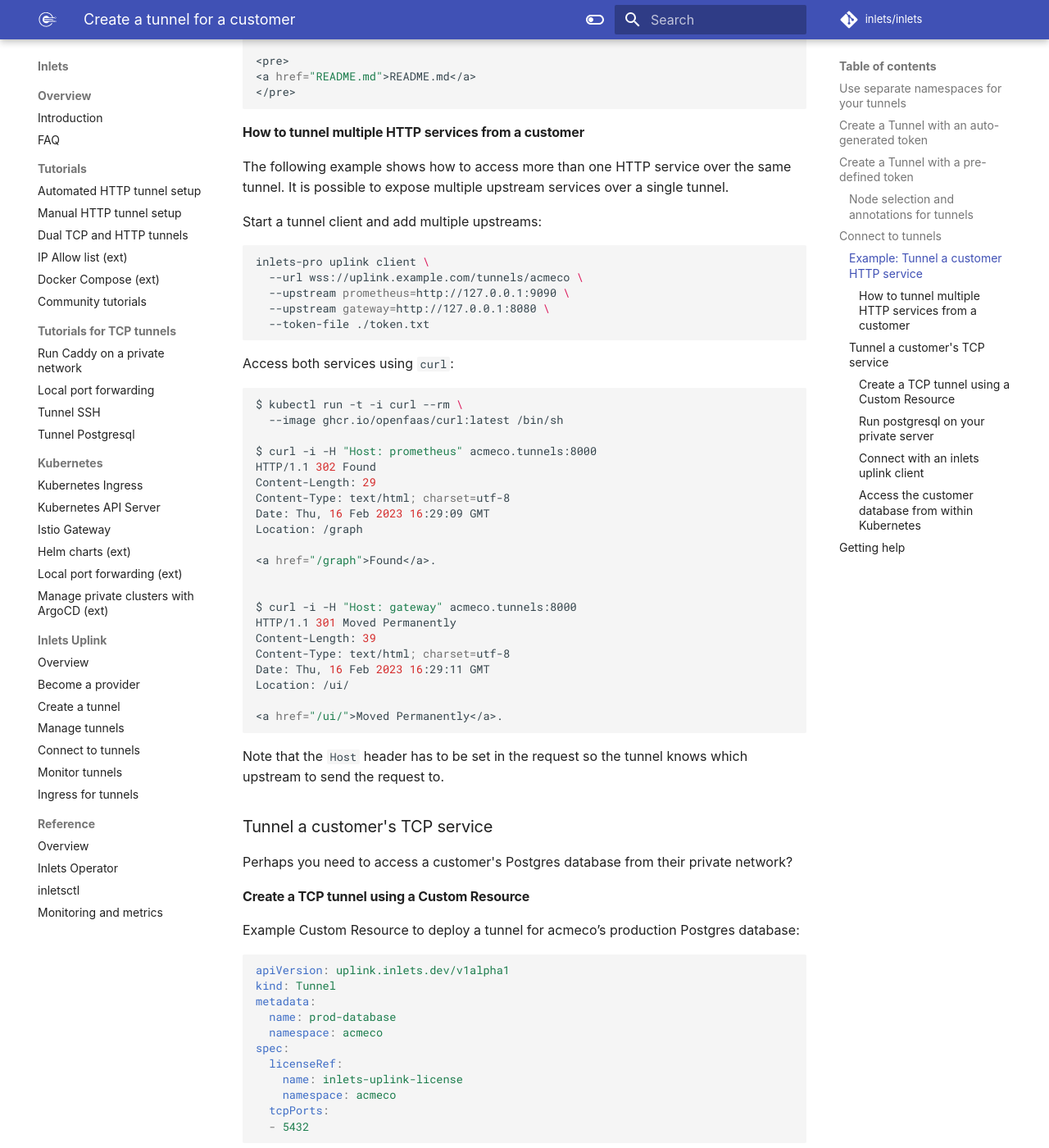
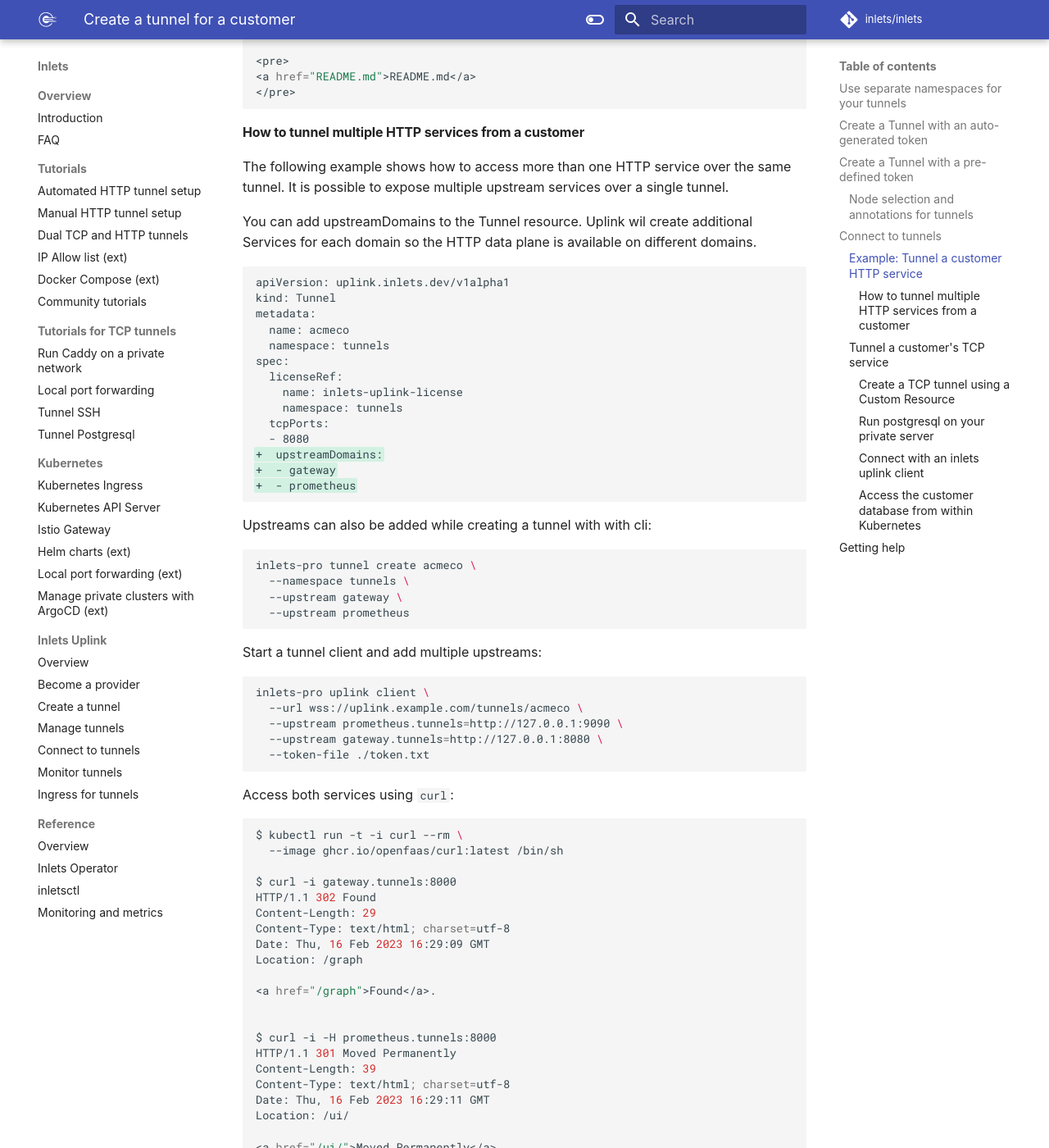
Before and after one commit to inlets/docs.inlets.dev, an MkDocs documentation site: the page built from docs/uplink/create-tunnels.md, in a window 1280 px wide and 1400 px high, scrolled down 4681 px. Shown: the whole window at 82% size. Built offline with MkDocs 1.6.1 and Material for MkDocs 9.7.7, drawn with Linux system fonts in a browser that asks for light colours; some web fonts are replaced.

Commit message:
Document inlet-uplink upstream domains
Add documentation on how to  expose multiple HTTP services through a
single tunnel and invoke them without having to set the Host header
in each request.

Signed-off-by: Han Verstraete (OpenFaaS Ltd) <han@openfaas.com>

````diff
--- a/docs/uplink/create-tunnels.md
+++ b/docs/uplink/create-tunnels.md
@@ -236,15 +236,41 @@
 
 The following example shows how to access more than one HTTP service over the same tunnel. It is possible to expose multiple upstream services over a single tunnel.
 
+You can add upstreamDomains to the Tunnel resource. Uplink wil create additional Services for each domain so the HTTP data plane is available on different domains.
+```diff
+apiVersion: uplink.inlets.dev/v1alpha1
+kind: Tunnel
+metadata:
+  name: acmeco
+  namespace: tunnels
+spec:
+  licenseRef:
+    name: inlets-uplink-license
+    namespace: tunnels
+  tcpPorts:
+  - 8080
++  upstreamDomains:
++  - gateway
++  - prometheus
+```
+
+Upstreams can also be added while creating a tunnel with with cli:
+
+```bash
+inlets-pro tunnel create acmeco \
+  --namespace tunnels \
+  --upstream gateway \
+  --upstream prometheus
+```
+
 Start a tunnel client and add multiple upstreams:
 
 ```bash
 inlets-pro uplink client \
   --url wss://uplink.example.com/tunnels/acmeco \
-  --upstream prometheus=http://127.0.0.1:9090 \
-  --upstream gateway=http://127.0.0.1:8080 \
+  --upstream prometheus.tunnels=http://127.0.0.1:9090 \
+  --upstream gateway.tunnels=http://127.0.0.1:8080 \
   --token-file ./token.txt
-
 ```
 
 Access both services using `curl`:
@@ -253,7 +279,7 @@
 $ kubectl run -t -i curl --rm \
   --image ghcr.io/openfaas/curl:latest /bin/sh
 
-$ curl -i -H "Host: prometheus" acmeco.tunnels:8000
+$ curl -i gateway.tunnels:8000
 HTTP/1.1 302 Found
 Content-Length: 29
 Content-Type: text/html; charset=utf-8
@@ -263,7 +289,7 @@
 <a href="/graph">Found</a>.
 
 
-$ curl -i -H "Host: gateway" acmeco.tunnels:8000
+$ curl -i -H prometheus.tunnels:8000
 HTTP/1.1 301 Moved Permanently
 Content-Length: 39
 Content-Type: text/html; charset=utf-8
````
